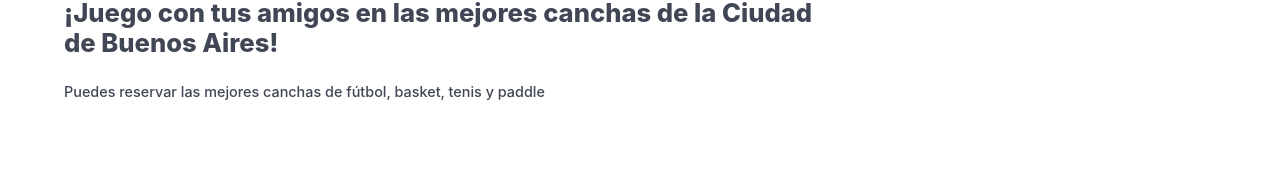
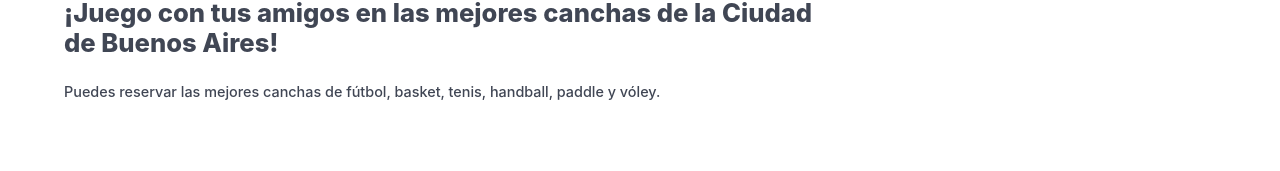
Before and after one commit to fmichnowicz/Error-404, a plain HTML site: page frontend/index.html in a window 1280 px wide. Shown: the part 589-760 px from the top of the page. Drawn offline with nearby package versions, Linux system fonts and the light colour scheme.

Commit message:
Nuevos cambios al makefile y readme.md

```diff
--- a/frontend/index.html
+++ b/frontend/index.html
@@ -40,7 +40,7 @@
                         <p class="titulo">¡Juego con tus amigos en las mejores canchas de la Ciudad de Buenos Aires!</p>
                     </div>
                     <div class="block">
-                        <p class="subtitulo">Puedes reservar las mejores canchas de fútbol, basket, tenis y paddle</p>
+                        <p class="subtitulo">Puedes reservar las mejores canchas de fútbol, basket, tenis, handball, paddle y vóley.</p>
                     </div>
                 </div>
             </div>
@@ -198,21 +198,6 @@
                             </div>
                         </div>
 
-
-
-
-
-
-
-
-
-
-
-
-
-
-
-
                     </div>
                 </div>
             </div>
```
Also changed, not shown: README.md, 1 other file.
